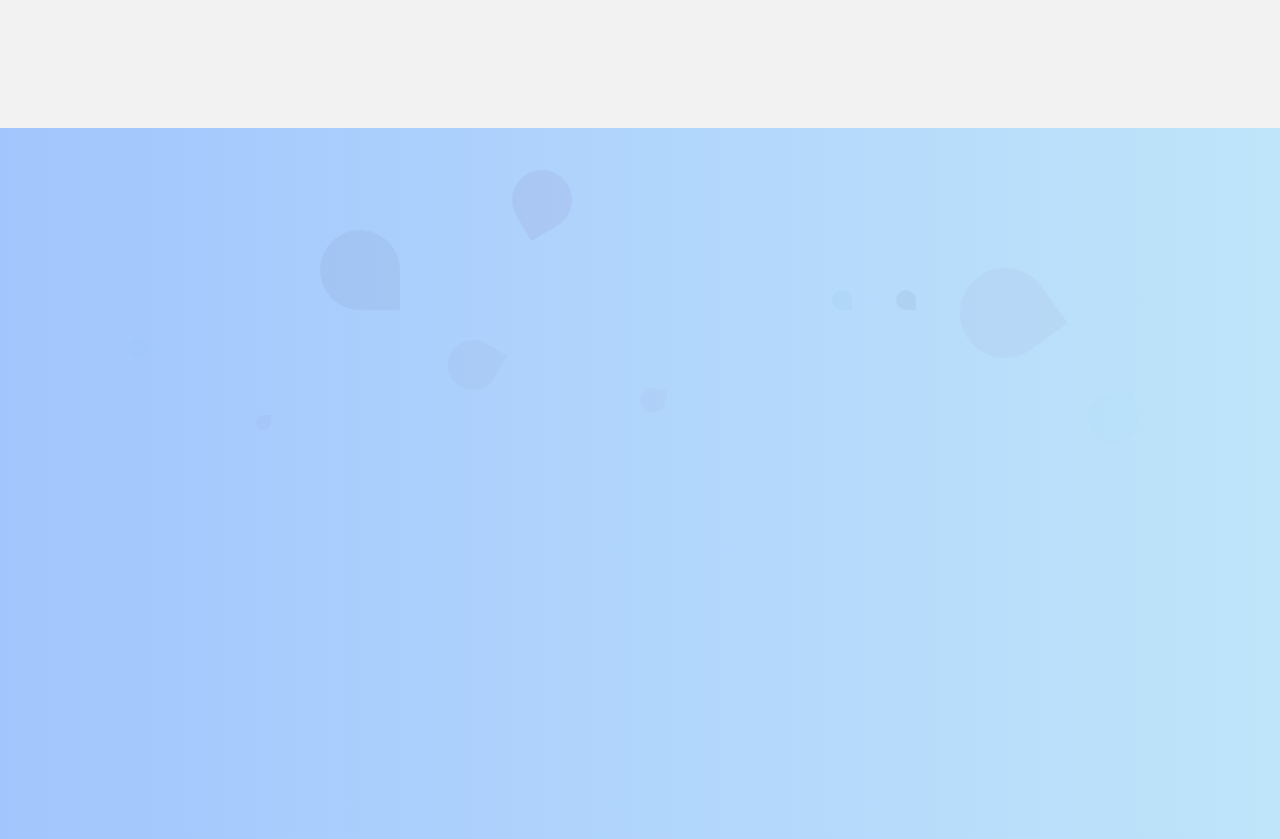
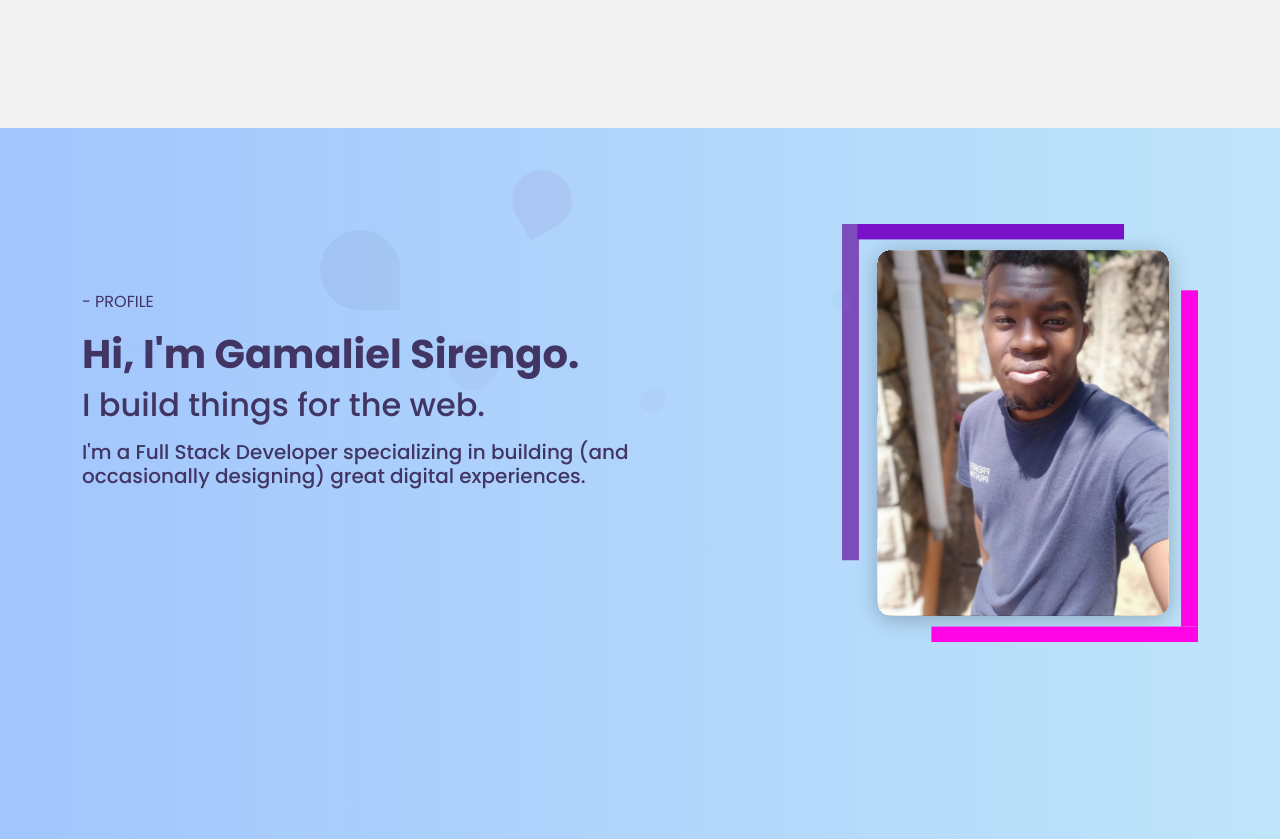
Before and after one commit to sirgama/sirgama.github.io, an Angular app: page / in a window 1280 px wide. Shown: the part 720-1559 px from the top of the page. Built offline with nearby package versions, Linux system fonts and the light colour scheme; a web font is replaced by a local one.

Commit message:
add personal svg image on about section

```diff
--- a/src/app/about/about.component.html
+++ b/src/app/about/about.component.html
@@ -2,5 +2,22 @@
 <div class="container-fluid about" id="about-section">
   <div class="container">
 
+
+  <div class="row d-flex flex-row mb-3 ">
+    <div class="col-md-8 align-self-center">
+      <p class="mt-3">- PROFILE</p>
+      <h1 class="fw-bold">Hi, I'm Gamaliel Sirengo.</h1>
+      <h2 class="mb-3">I build things for the web.</h2>
+      <h5 class="mt-2">I'm a Full Stack Developer specializing in building (and <br class="mt-2">occasionally designing) great digital experiences.  </h5>
+
+    </div>
+    <div class="col-md-4 align-self-center mt-5">
+
+      <img src="../../assets/images/myabt.svg" alt="" class="img-fluid bgm mt-5">
+
+    </div>
+  </div>
+
+
   </div>
 </div>
```
Also changed, not shown: src/assets/images/myabt.svg (added).
